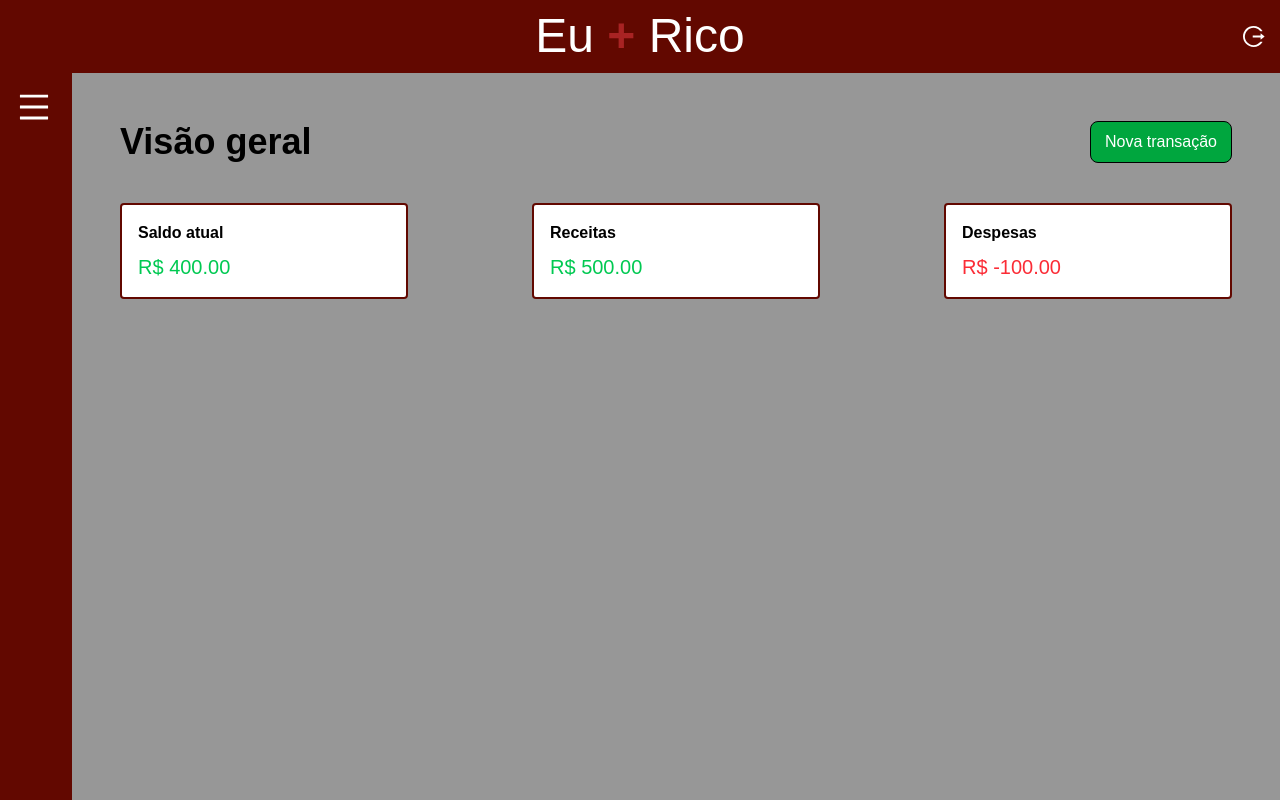
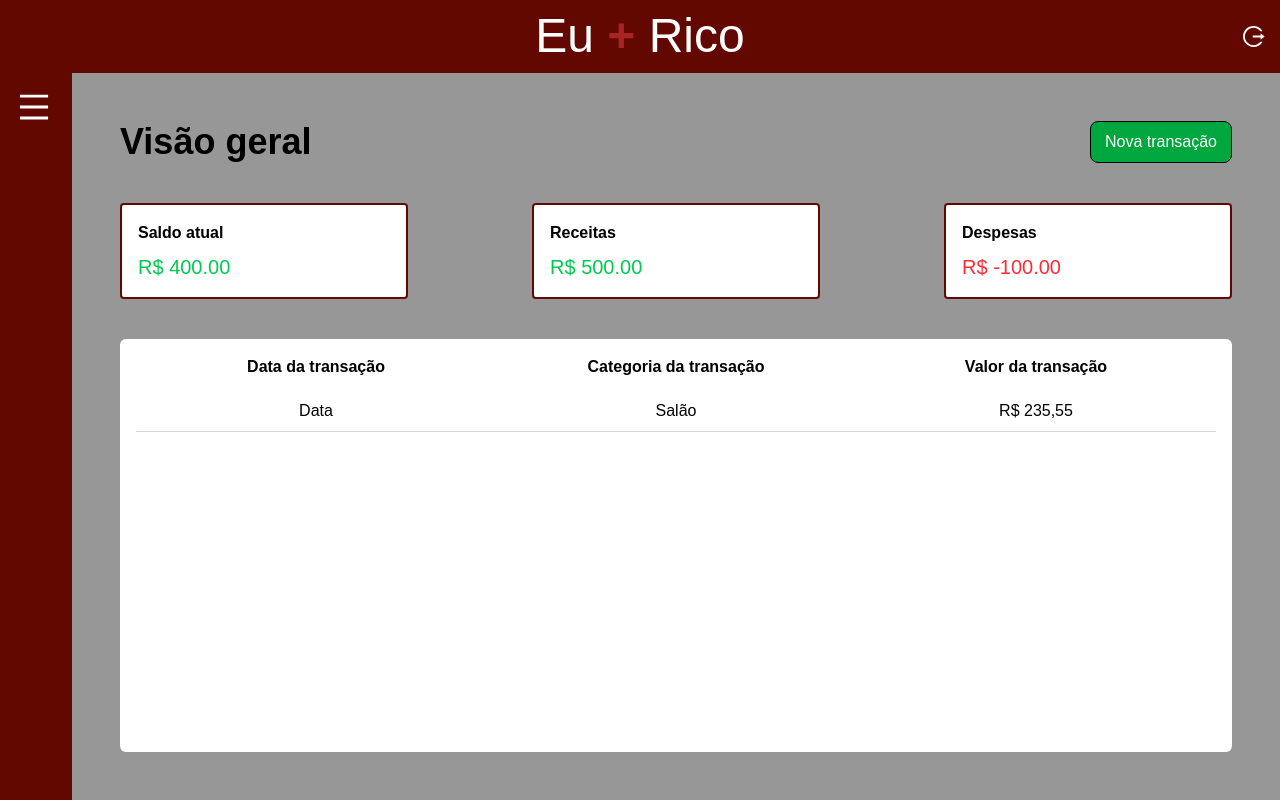
Before and after one commit to leandroasalles/eu-rico, a React (Vite) app: page /home in a window 1280 px wide. Built offline with nearby package versions, Linux system fonts and the light colour scheme; no server answers; sample sign-in values are in the browser's storage.

Commit message:
Feat: create transaction list component

```diff
--- /dev/null
+++ b/src/components/TransactionsList/index.tsx
@@ -0,0 +1,16 @@
+export default function TransactionsList() {
+  return (
+    <div className="w-full h-full bg-white rounded-md p-4 overflow-auto text-center">
+      <div className="flex font-bold mb-5">
+        <span className="w-full">Data da transação</span>
+        <span className="w-full">Categoria da transação</span>
+        <span className="w-full">Valor da transação</span>
+      </div>
+      <div className="flex mb-2 pb-2 border-b border-gray-300">
+        <span className="w-full">Data</span>
+        <span className="w-full">Salão</span>
+        <span className="w-full">R$ 235,55</span>
+      </div>
+    </div>
+  );
+}
--- a/src/languages/en.json
+++ /dev/null
@@ -1,6 +0,0 @@
-{
-  "teste": {
-    "description": "this is a test",
-    "title": "this is a title"
-  }
-}
--- a/src/languages/pt.json
+++ /dev/null
@@ -1,6 +0,0 @@
-{
-  "teste": {
-    "description": "teste de descrição",
-    "title": "teste de titulo"
-  }
-}
--- a/src/main.tsx
+++ b/src/main.tsx
@@ -1,6 +1,5 @@
 import { createRoot } from "react-dom/client";
 import "./index.css";
-import "./services/i18n";
 import router from "./App.tsx";
 import { RouterProvider } from "react-router";
 import { Provider } from "react-redux";
--- a/src/pages/Home/index.tsx
+++ b/src/pages/Home/index.tsx
@@ -1,7 +1,8 @@
 import Header from "../../components/Header";
-import SideMenu from "../../components/sideMenu";
+import SideMenu from "../../components/SideMenu";
 import ResumeCard from "../../components/Cards/resumeCard";
 import NewTransactionModal from "../../components/Modals/newTransaction";
+import TransactionsList from "../../components/TransactionsList";
 import { useState, useEffect } from "react";
 
 function Home() {
@@ -25,7 +26,7 @@ function Home() {
       <Header />
       <div className="flex w-full h-full">
         <SideMenu />
-        <div className="w-full h-full p-12">
+        <div className="w-full h-full p-12 flex flex-col overflow-hidden">
           <div className="w-full flex justify-between items-center">
             <h1 className="text-4xl font-bold">Visão geral</h1>
             <button
@@ -40,6 +41,7 @@ function Home() {
             <ResumeCard title="Receitas" value={receitas} />
             <ResumeCard title="Despesas" value={despesas} />
           </div>
+          <TransactionsList />
         </div>
       </div>
       {isNewTransactionModalOpen && (
--- a/src/services/i18n/index.tsx
+++ /dev/null
@@ -1,20 +0,0 @@
-import i18n from "i18next";
-import { initReactI18next } from "react-i18next";
-
-import pt from "../../languages/pt.json";
-import en from "../../languages/en.json";
-
-i18n.use(initReactI18next).init({
-    resources: {
-      en: {
-        translation: en,
-      },
-      pt: {
-        translation: pt,
-      },
-    },
-    lng: "pt",
-    fallbackLng: "en",
-  });
-
-  export default i18n
```
